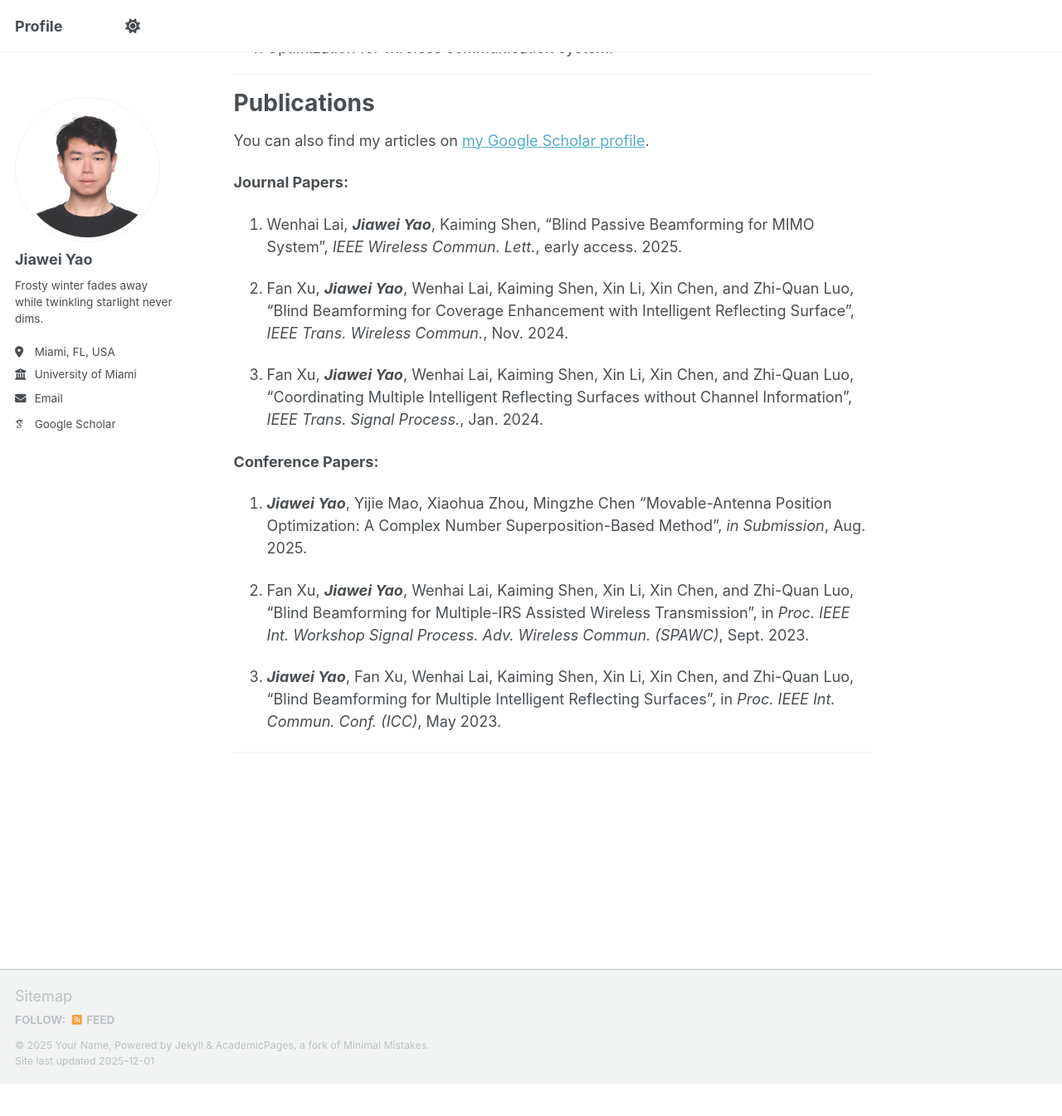
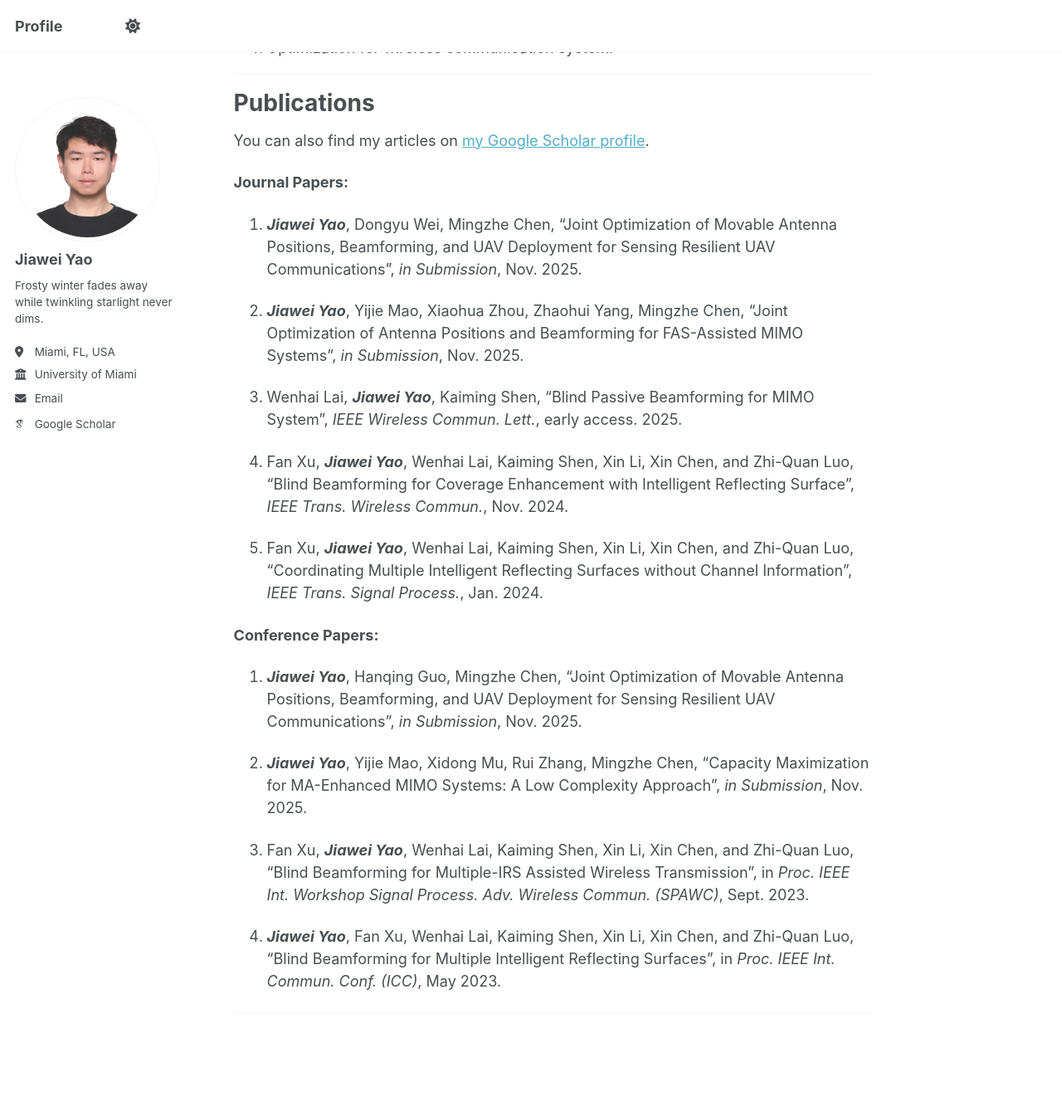
Before and after one commit to Mercuryyjw/Mercuryyjw.github.io, a Jekyll site: the page built from _pages/about.md, in a window 1280 px wide and 1400 px high, scrolled down 387 px. Shown: the top 1345 px of the window at 83% size. Built offline with Jekyll 4.4.1, drawn with Linux system fonts in a browser that asks for light colours; some web fonts are replaced; a script that is not in the unit is left out; before the commit the page ends 1693 px from its top, so only the background shows below that.

Commit message:
Update about.md

```diff
--- a/_pages/about.md
+++ b/_pages/about.md
@@ -25,6 +25,10 @@ You can also find my articles on [my Google Scholar profile](https://scholar.goo
 
 **Journal Papers:**
 
+1. ***Jiawei Yao***, Dongyu Wei, Mingzhe Chen,  "Joint Optimization of Movable Antenna Positions, Beamforming, and UAV Deployment for Sensing Resilient UAV Communications", *in Submission*, Nov. 2025.
+
+1. ***Jiawei Yao***, Yijie Mao, Xiaohua Zhou, Zhaohui Yang, Mingzhe Chen,  "Joint Optimization of Antenna Positions and Beamforming for FAS-Assisted MIMO Systems", *in Submission*, Nov. 2025.
+
 1. Wenhai Lai, ***Jiawei Yao***, Kaiming Shen, "Blind Passive Beamforming for MIMO System", *IEEE Wireless Commun. Lett.*, early access. 2025.
 
 1. Fan Xu, ***Jiawei Yao***, Wenhai Lai, Kaiming Shen, Xin Li, Xin Chen, and Zhi-Quan Luo, "Blind Beamforming for Coverage Enhancement with Intelligent Reflecting Surface", *IEEE Trans. Wireless Commun.*, Nov. 2024.
@@ -33,7 +37,9 @@ You can also find my articles on [my Google Scholar profile](https://scholar.goo
 
 **Conference Papers:**
 
-1. ***Jiawei Yao***, Yijie Mao, Xiaohua Zhou, Mingzhe Chen  "Movable-Antenna Position Optimization: A Complex Number Superposition-Based Method", *in Submission*, Aug. 2025.
+1. ***Jiawei Yao***, Hanqing Guo, Mingzhe Chen,  "Joint Optimization of Movable Antenna Positions, Beamforming, and UAV Deployment for Sensing Resilient UAV Communications", *in Submission*, Nov. 2025.
+
+1. ***Jiawei Yao***, Yijie Mao, Xidong Mu, Rui Zhang, Mingzhe Chen,  "Capacity Maximization for MA-Enhanced MIMO Systems: A Low Complexity Approach", *in Submission*, Nov. 2025.
 
 1. Fan Xu, ***Jiawei Yao***, Wenhai Lai, Kaiming Shen, Xin Li, Xin Chen, and Zhi-Quan Luo, "Blind Beamforming for Multiple-IRS Assisted Wireless Transmission", in *Proc. IEEE Int. Workshop Signal Process. Adv. Wireless Commun. (SPAWC)*, Sept. 2023.
 
```
